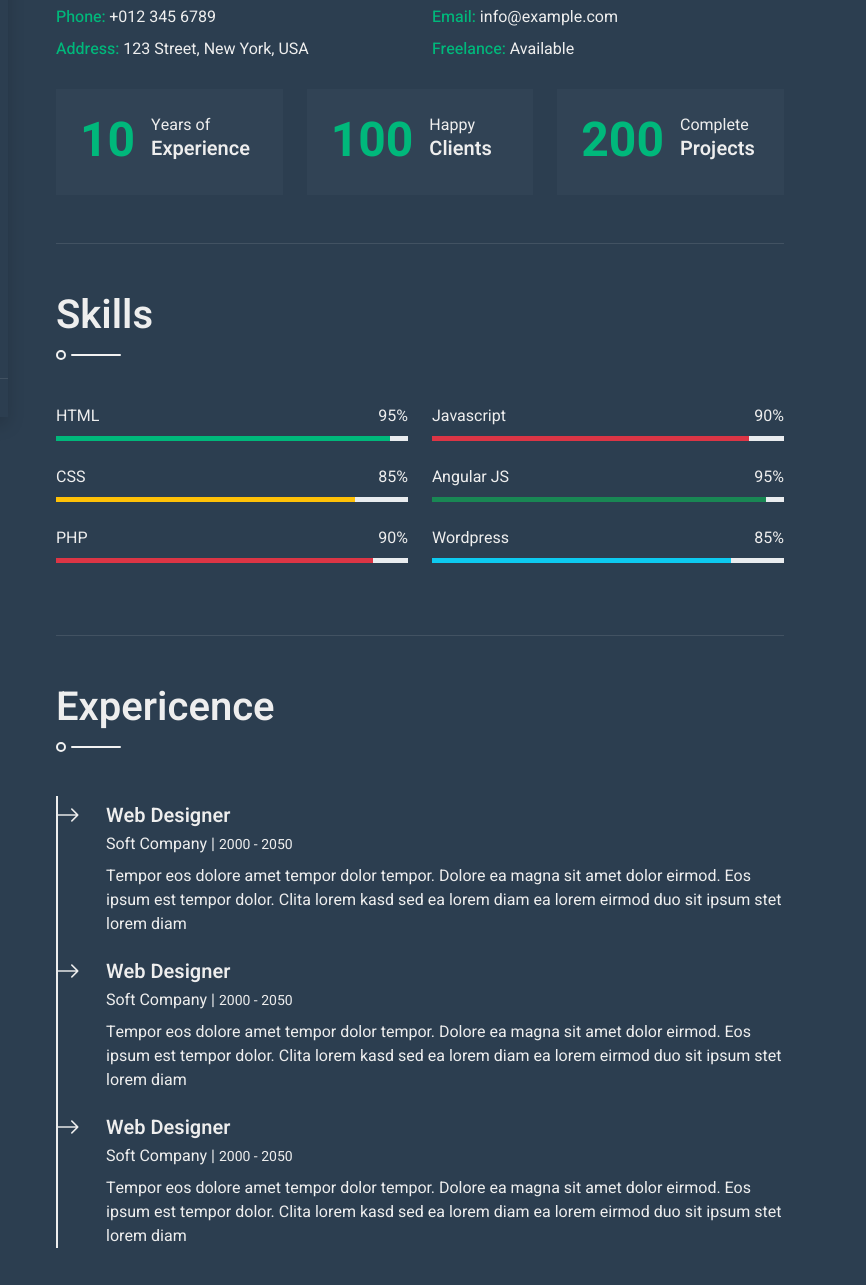
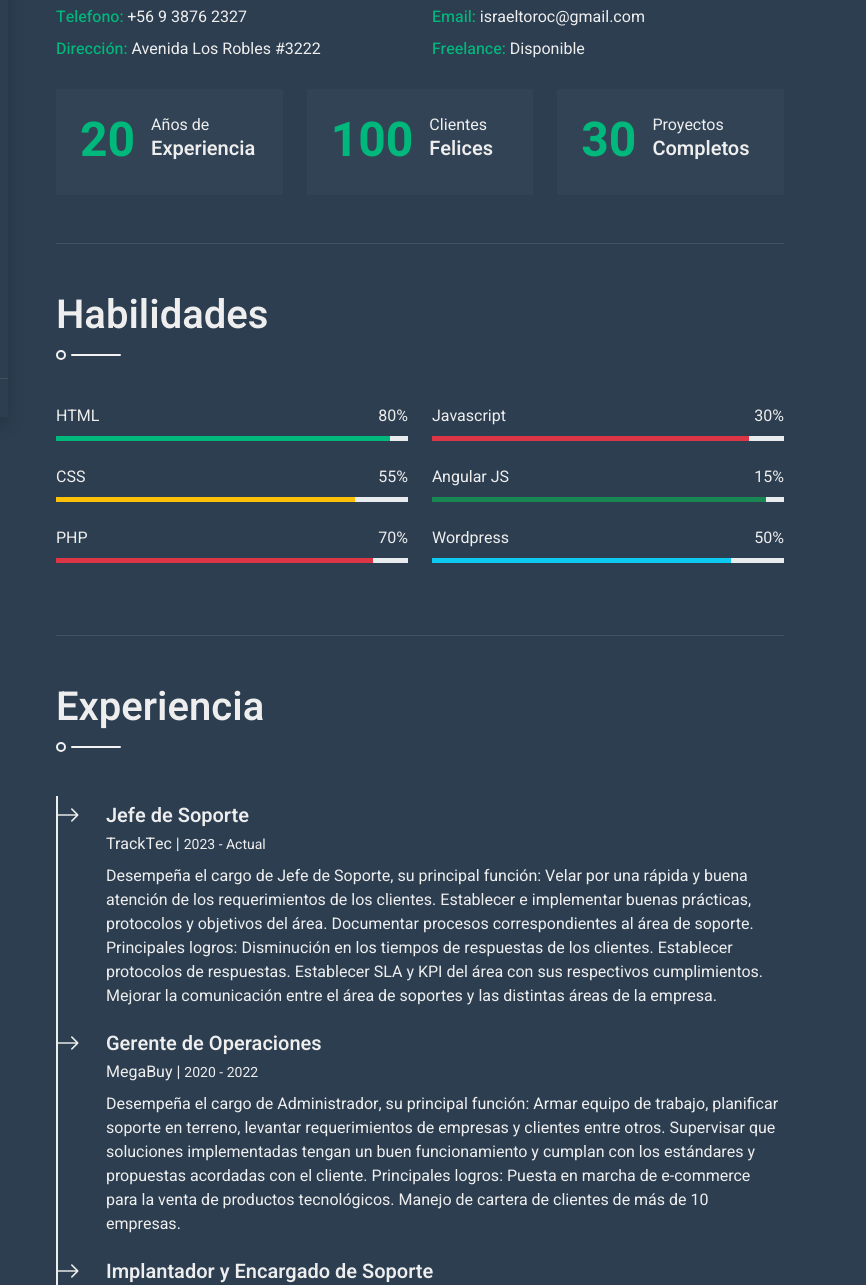
Before and after one commit to israeltorocastillo/desafio6, a plain HTML site: page index.html in a window 1280 px wide. Shown: the part 383-1668 px from the top of the page, 414-1280 px from the left. Drawn offline with nearby package versions, Linux system fonts and the light colour scheme.

Commit message:
Se agregan experiencias y aptitudes

```diff
--- a/index.html
+++ b/index.html
@@ -78,34 +78,34 @@ que generen cambios positivos en las organizaciones”.</p>
                                 <span class="fw-medium text-primary">Nombre:</span> Israel Toro
                             </div>
                             <div class="col-sm-6 py-1">
-                                <span class="fw-medium text-primary">Birthday:</span> 1 April 1990
+                                <span class="fw-medium text-primary">Fecha Nacimiento:</span> 20 Junio 1989
                             </div>
                             <div class="col-sm-6 py-1">
-                                <span class="fw-medium text-primary">Degree:</span> Master
+                                <span class="fw-medium text-primary">Grado:</span> Universitario
                             </div>
                             <div class="col-sm-6 py-1">
-                                <span class="fw-medium text-primary">Experience:</span> 10 Years
+                                <span class="fw-medium text-primary">Experiencia:</span> 20 Years
                             </div>
                             <div class="col-sm-6 py-1">
-                                <span class="fw-medium text-primary">Phone:</span> +012 345 6789
+                                <span class="fw-medium text-primary">Telefono:</span> +56 9  3876 2327
                             </div>
                             <div class="col-sm-6 py-1">
-                                <span class="fw-medium text-primary">Email:</span> info@example.com
+                                <span class="fw-medium text-primary">Email:</span> israeltoroc@gmail.com
                             </div>
                             <div class="col-sm-6 py-1">
-                                <span class="fw-medium text-primary">Address:</span> 123 Street, New York, USA
+                                <span class="fw-medium text-primary">Dirección:</span> Avenida Los Robles #3222
                             </div>
                             <div class="col-sm-6 py-1">
-                                <span class="fw-medium text-primary">Freelance:</span> Available
+                                <span class="fw-medium text-primary">Freelance:</span> Disponible
                             </div>
                         </div>
                         <div class="row g-4">
                             <div class="col-md-4 col-lg-6 col-xl-4">
                                 <div class="d-flex bg-secondary p-4">
-                                    <h1 class="flex-shrink-0 display-5 text-primary mb-0" data-toggle="counter-up">10</h1>
+                                    <h1 class="flex-shrink-0 display-5 text-primary mb-0" data-toggle="counter-up">20</h1>
                                     <div class="ps-3">
-                                        <p class="mb-0">Years of</p>
-                                        <h5 class="mb-0">Experience</h5>
+                                        <p class="mb-0">Años de</p>
+                                        <h5 class="mb-0">Experiencia</h5>
                                     </div>
                                 </div>
                             </div>
@@ -113,17 +113,17 @@ que generen cambios positivos en las organizaciones”.</p>
                                 <div class="d-flex bg-secondary p-4">
                                     <h1 class="flex-shrink-0 display-5 text-primary mb-0" data-toggle="counter-up">100</h1>
                                     <div class="ps-3">
-                                        <p class="mb-0">Happy</p>
-                                        <h5 class="mb-0">Clients</h5>
+                                        <p class="mb-0">Clientes</p>
+                                        <h5 class="mb-0">Felices</h5>
                                     </div>
                                 </div>
                             </div>
                             <div class="col-md-4 col-lg-6 col-xl-4">
                                 <div class="d-flex bg-secondary p-4">
-                                    <h1 class="flex-shrink-0 display-5 text-primary mb-0" data-toggle="counter-up">200</h1>
+                                    <h1 class="flex-shrink-0 display-5 text-primary mb-0" data-toggle="counter-up">30</h1>
                                     <div class="ps-3">
-                                        <p class="mb-0">Complete</p>
-                                        <h5 class="mb-0">Projects</h5>
+                                        <p class="mb-0">Proyectos</p>
+                                        <h5 class="mb-0">Completos</h5>
                                     </div>
                                 </div>
                             </div>
@@ -133,13 +133,13 @@ que generen cambios positivos en las organizaciones”.</p>
 
                     <!-- Skills Start -->
                     <section class="py-5 border-bottom wow fadeInUp" data-wow-delay="0.1s">
-                        <h1 class="title pb-3 mb-5">Skills</h1>
+                        <h1 class="title pb-3 mb-5">Habilidades</h1>
                         <div class="row">
                             <div class="col-sm-6">
                                 <div class="skill mb-4">
                                     <div class="d-flex justify-content-between">
                                         <p class="mb-2">HTML</p>
-                                        <p class="mb-2">95%</p>
+                                        <p class="mb-2">80%</p>
                                     </div>
                                     <div class="progress">
                                         <div class="progress-bar bg-primary" role="progressbar" aria-valuenow="95" aria-valuemin="0" aria-valuemax="100"></div>
@@ -148,7 +148,7 @@ que generen cambios positivos en las organizaciones”.</p>
                                 <div class="skill mb-4">
                                     <div class="d-flex justify-content-between">
                                         <p class="mb-2">CSS</p>
-                                        <p class="mb-2">85%</p>
+                                        <p class="mb-2">55%</p>
                                     </div>
                                     <div class="progress">
                                         <div class="progress-bar bg-warning" role="progressbar" aria-valuenow="85" aria-valuemin="0" aria-valuemax="100"></div>
@@ -157,7 +157,7 @@ que generen cambios positivos en las organizaciones”.</p>
                                 <div class="skill mb-4">
                                     <div class="d-flex justify-content-between">
                                         <p class="mb-2">PHP</p>
-                                        <p class="mb-2">90%</p>
+                                        <p class="mb-2">70%</p>
                                     </div>
                                     <div class="progress">
                                         <div class="progress-bar bg-danger" role="progressbar" aria-valuenow="90" aria-valuemin="0" aria-valuemax="100"></div>
@@ -168,7 +168,7 @@ que generen cambios positivos en las organizaciones”.</p>
                                 <div class="skill mb-4">
                                     <div class="d-flex justify-content-between">
                                         <p class="mb-2">Javascript</p>
-                                        <p class="mb-2">90%</p>
+                                        <p class="mb-2">30%</p>
                                     </div>
                                     <div class="progress">
                                         <div class="progress-bar bg-danger" role="progressbar" aria-valuenow="90" aria-valuemin="0" aria-valuemax="100"></div>
@@ -177,7 +177,7 @@ que generen cambios positivos en las organizaciones”.</p>
                                 <div class="skill mb-4">
                                     <div class="d-flex justify-content-between">
                                         <p class="mb-2">Angular JS</p>
-                                        <p class="mb-2">95%</p>
+                                        <p class="mb-2">15%</p>
                                     </div>
                                     <div class="progress">
                                         <div class="progress-bar bg-success" role="progressbar" aria-valuenow="95" aria-valuemin="0" aria-valuemax="100"></div>
@@ -186,7 +186,7 @@ que generen cambios positivos en las organizaciones”.</p>
                                 <div class="skill mb-4">
                                     <div class="d-flex justify-content-between">
                                         <p class="mb-2">Wordpress</p>
-                                        <p class="mb-2">85%</p>
+                                        <p class="mb-2">50%</p>
                                     </div>
                                     <div class="progress">
                                         <div class="progress-bar bg-info" role="progressbar" aria-valuenow="85" aria-valuemin="0" aria-valuemax="100"></div>
@@ -199,25 +199,44 @@ que generen cambios positivos en las organizaciones”.</p>
 
                     <!-- Expericence Start -->
                     <section class="py-5 wow fadeInUp" data-wow-delay="0.1s">
-                        <h1 class="title pb-3 mb-5">Expericence</h1>
+                        <h1 class="title pb-3 mb-5">Experiencia</h1>
                         <div class="border-start border-2 border-light pt-2 ps-5">
                             <div class="position-relative mb-4">
                                 <span class="bi bi-arrow-right fs-4 text-light position-absolute" style="top: -5px; left: -50px;"></span>
-                                <h5 class="mb-1">Web Designer</h5>
-                                <p class="mb-2">Soft Company | <small>2000 - 2050</small></p>
-                                <p>Tempor eos dolore amet tempor dolor tempor. Dolore ea magna sit amet dolor eirmod. Eos ipsum est tempor dolor. Clita lorem kasd sed ea lorem diam ea lorem eirmod duo sit ipsum stet lorem diam</p>
+                                <h5 class="mb-1">Jefe de Soporte</h5>
+                                <p class="mb-2">TrackTec | <small>2023 - Actual</small></p>
+                                <p>Desempeña el cargo de Jefe de Soporte, su principal función:
+                                    Velar por una rápida y buena atención de los requerimientos de los clientes.
+                                    Establecer e implementar buenas prácticas, protocolos y objetivos del área.
+                                    Documentar procesos correspondientes al área de soporte.
+                                    Principales logros:
+                                    Disminución en los tiempos de respuestas de los clientes.
+                                    Establecer protocolos de respuestas.
+                                    Establecer SLA y KPI del área con sus respectivos cumplimientos.
+                                    Mejorar la comunicación entre el área de soportes y las distintas áreas de la empresa. </p>
                             </div>
                             <div class="position-relative mb-4">
                                 <span class="bi bi-arrow-right fs-4 text-light position-absolute" style="top: -5px; left: -50px;"></span>
-                                <h5 class="mb-1">Web Designer</h5>
-                                <p class="mb-2">Soft Company | <small>2000 - 2050</small></p>
-                                <p>Tempor eos dolore amet tempor dolor tempor. Dolore ea magna sit amet dolor eirmod. Eos ipsum est tempor dolor. Clita lorem kasd sed ea lorem diam ea lorem eirmod duo sit ipsum stet lorem diam</p>
+                                <h5 class="mb-1">Gerente de Operaciones</h5>
+                                <p class="mb-2">MegaBuy | <small>2020 - 2022</small></p>
+                                <p>Desempeña el cargo de Administrador, su principal función:
+                                    Armar equipo de trabajo, planificar soporte en terreno, levantar requerimientos de empresas y clientes
+                                    entre otros.
+                                    Supervisar que soluciones implementadas tengan un buen funcionamiento y cumplan con los estándares
+                                    y propuestas acordadas con el cliente.
+                                    Principales logros:
+                                    Puesta en marcha de e-commerce para la venta de productos tecnológicos.
+                                    Manejo de cartera de clientes de más de 10 empresas. </p>
                             </div>
                             <div class="position-relative mb-4">
                                 <span class="bi bi-arrow-right fs-4 text-light position-absolute" style="top: -5px; left: -50px;"></span>
-                                <h5 class="mb-1">Web Designer</h5>
-                                <p class="mb-2">Soft Company | <small>2000 - 2050</small></p>
-                                <p>Tempor eos dolore amet tempor dolor tempor. Dolore ea magna sit amet dolor eirmod. Eos ipsum est tempor dolor. Clita lorem kasd sed ea lorem diam ea lorem eirmod duo sit ipsum stet lorem diam</p>
+                                <h5 class="mb-1">Implantador y Encargado de Soporte</h5>
+                                <p class="mb-2">Tecsidel | <small>2018 - 2020</small></p>
+                                <p>Desempeña el cargo de Implantador, su principal función:
+                                    Puesta en marcha y soporte a incidencias en aplicación SEGA WMS.
+                                    Principales logros:
+                                    Baja en la cantidad de ticket abiertos disminuyendo en un 90%.
+                                    Baja en las multas generadas por downtime de servicios.</p>
                             </div>
                         </div>
                     </section>
@@ -226,8 +245,8 @@ que generen cambios positivos en las organizaciones”.</p>
                     <!-- Subscribe Start -->
                     <section class="wow fadeInUp" data-wow-delay="0.1s">
                         <div class="bg-secondary text-center p-5">
-                            <h1 class="text-white font-weight-bold">Subscribe My Newsletter</h1>
-                            <p class="text-white">Subscribe and get my latest article in your inbox</p>
+                            <h1 class="text-white font-weight-bold">Suscribete </h1>
+                            <p class="text-white">Suscribete y se llegara un correo de mis nuevos proyectos</p>
                             <div class="position-relative w-100">
                                 <input class="form-control bg-dark border-0 w-100 py-3 ps-4 pe-5" type="text" placeholder="Your email">
                                 <button type="button" class="btn btn-primary py-2 position-absolute top-0 end-0 mt-2 me-2">Subscribe</button>
```
